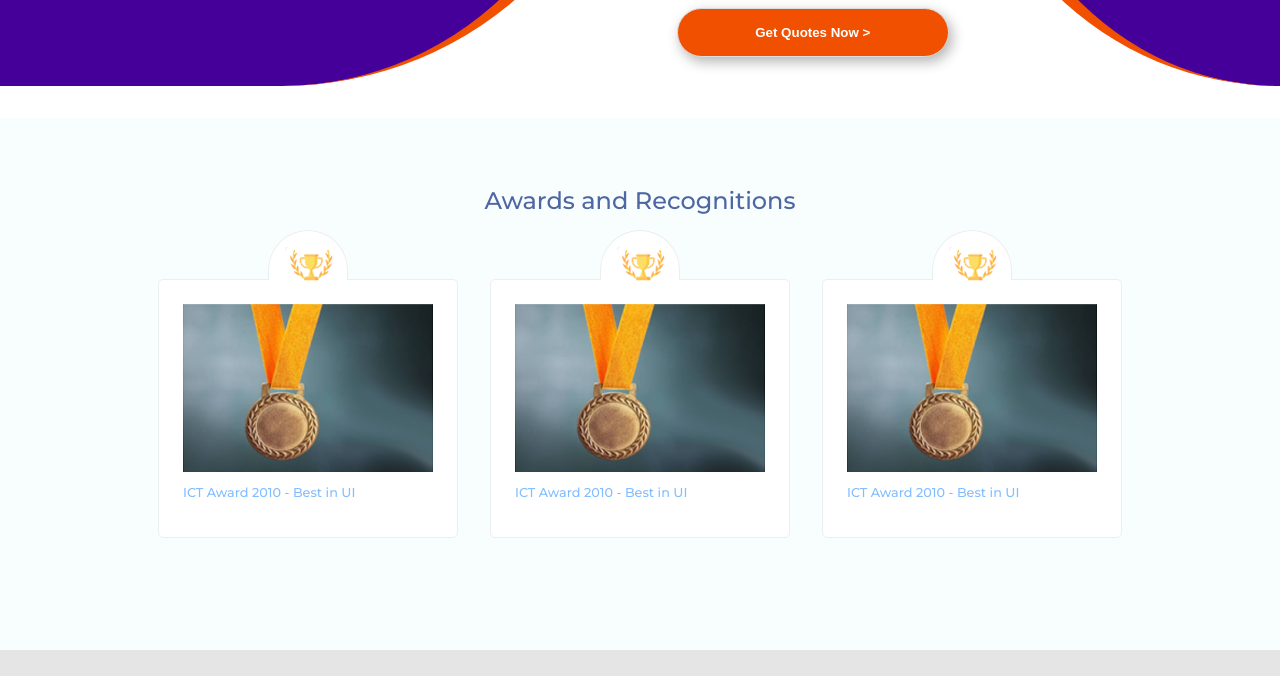
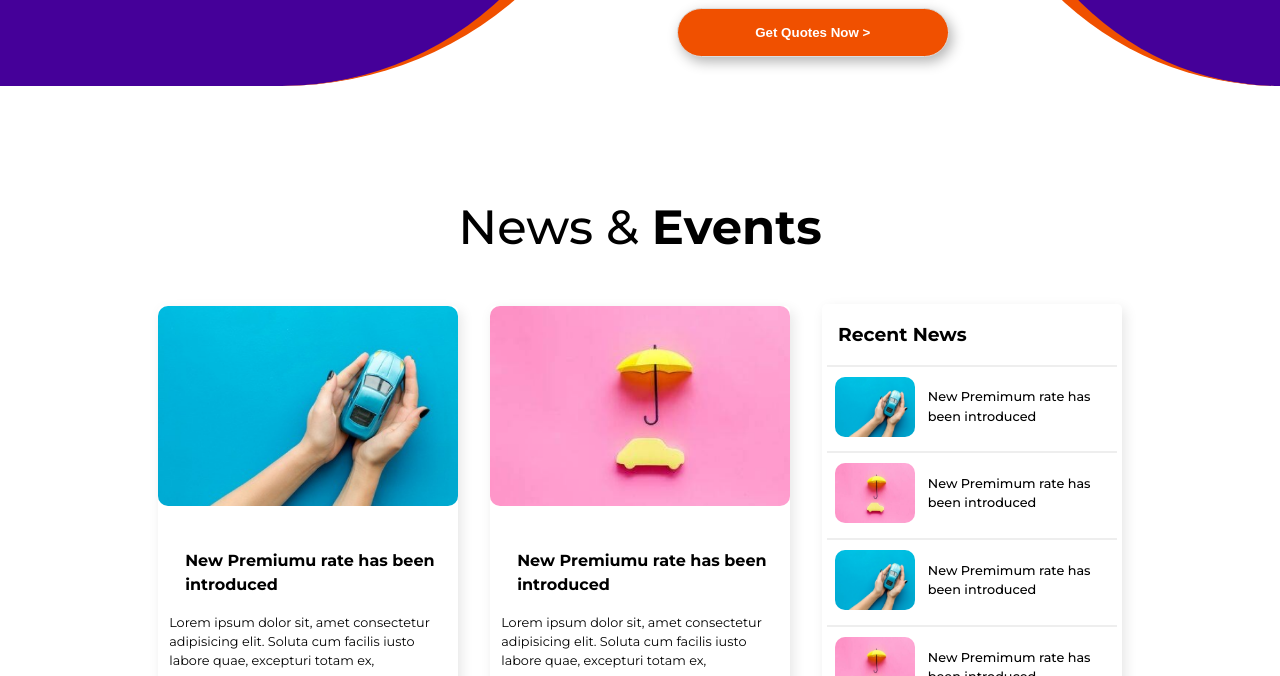
Before and after one commit to ziko1153/beatnik-test, a plain HTML site: page index.html in a window 1280 px wide. Shown: the part 3430-4106 px from the top of the page. Drawn offline with Linux system fonts and the light colour scheme.

Commit message:
event section done

```diff
--- a/index.html
+++ b/index.html
@@ -289,6 +289,65 @@
         </div>
     </section>
 
+
+    <!-- Event Section -->
+
+    <section id="event-section">
+        <div class="event-section--title">News & <strong>Events</strong></div>
+
+        <div class="event-section__card">
+            <div class="event-section__card-list">
+                <div class="event-section__card-img"></div>
+                <div class="event-section__card-body">
+                    <h3>New Premiumu rate has been introduced</h3>
+                    <p>Lorem ipsum dolor sit, amet consectetur adipisicing elit. Soluta cum facilis iusto labore quae, excepturi totam ex, </p>
+                </div>
+
+           </div>
+
+           <div class="event-section__card-list">
+                    <div class="event-section__card-img"></div>
+                    <div class="event-section__card-body">
+                        <h3>New Premiumu rate has been introduced</h3>
+                        <p>Lorem ipsum dolor sit, amet consectetur adipisicing elit. Soluta cum facilis iusto labore quae, excepturi totam ex, </p>
+                    </div>
+
+           </div>
+
+           <div class="event-section__card-list">
+            <h3>Recent News</h3>
+
+                <div class="event-section__card-news-list">
+                    <img src="img/event1.png">
+                    <p>New Premimum rate has been introduced</p>
+                </div>
+
+                <div class="event-section__card-news-list">
+                    <img src="img/event2.png">
+                    <p>New Premimum rate has been introduced</p>
+                </div>
+
+                <div class="event-section__card-news-list">
+                    <img src="img/event1.png">
+                    <p>New Premimum rate has been introduced</p>
+                </div>
+
+                <div class="event-section__card-news-list">
+                    <img src="img/event2.png">
+                    <p>New Premimum rate has been introduced</p>
+                </div>
+
+
+
+   </div>
+
+
+
+
+
+        </div>
+
+    </section>
     <!-- Award Section -->
 
     <section id="award-section">
--- a/style.css
+++ b/style.css
@@ -964,3 +964,83 @@ margin-left: 0.3rem;
       width: 50px;
       margin: 1rem;
   }
+
+  #event-section {
+      padding: 3rem;
+  }
+
+  .event-section--title {
+      text-align: center;
+      font-size: var(--fs-h1);
+      font-weight: 500;
+      margin:2rem;
+  }
+
+  .event-section__card {
+      display: flex;
+      justify-content: center;
+      align-items: center;
+
+  }
+
+  .event-section__card-list {
+      width: 300px;
+      border-radius: 5px;
+      box-shadow: 0.2rem 0.3rem 0.8rem rgba(0, 0, 0, 0.1);
+      margin: 1rem;
+  }
+
+  .event-section__card-body {
+      padding: 1.7rem 0.7em;
+  }
+  .event-section__card-body h3 {
+      font-size: var(--fs-h3);
+      font-weight: 700;
+      line-height: 1.5rem;
+  }
+
+  .event-section__card-body p {
+      font-size: var(--fs-h4);
+      line-height: 1.2rem;
+      font-weight: 400;
+  }
+  .event-section__card-img {
+
+      width: 100%;
+      height: 200px;
+      background-size: cover;
+      border-radius: 10px;
+  }
+
+  .event-section__card-list:nth-child(1) .event-section__card-img  {
+    background-image:url('img/event1.png');
+  }
+
+  .event-section__card-list:nth-child(2) .event-section__card-img  {
+    background-image:url('img/event2.png');
+  }
+
+  .event-section__card-news-list {
+    display: flex;
+    align-items: center;
+    margin: 0.3rem 5px;
+    padding: 0.5rem;
+    border-top: 2px solid #eee;
+  }
+
+  .event-section__card-news-list img {
+    width: 80px;
+    height: 60px;
+    border-radius: 10px;
+    margin-right: 0.8rem;
+  }
+
+  .event-section__card-news-list p {
+      line-height: 1.2rem;
+      font-weight: 500;
+      font-size: var(--fs-h4);
+  }
+
+  .event-section__card-list h3 {
+      margin-left: 1rem;
+  }
```
Also changed, not shown: img/event1.png (added), img/event2.png (added).
